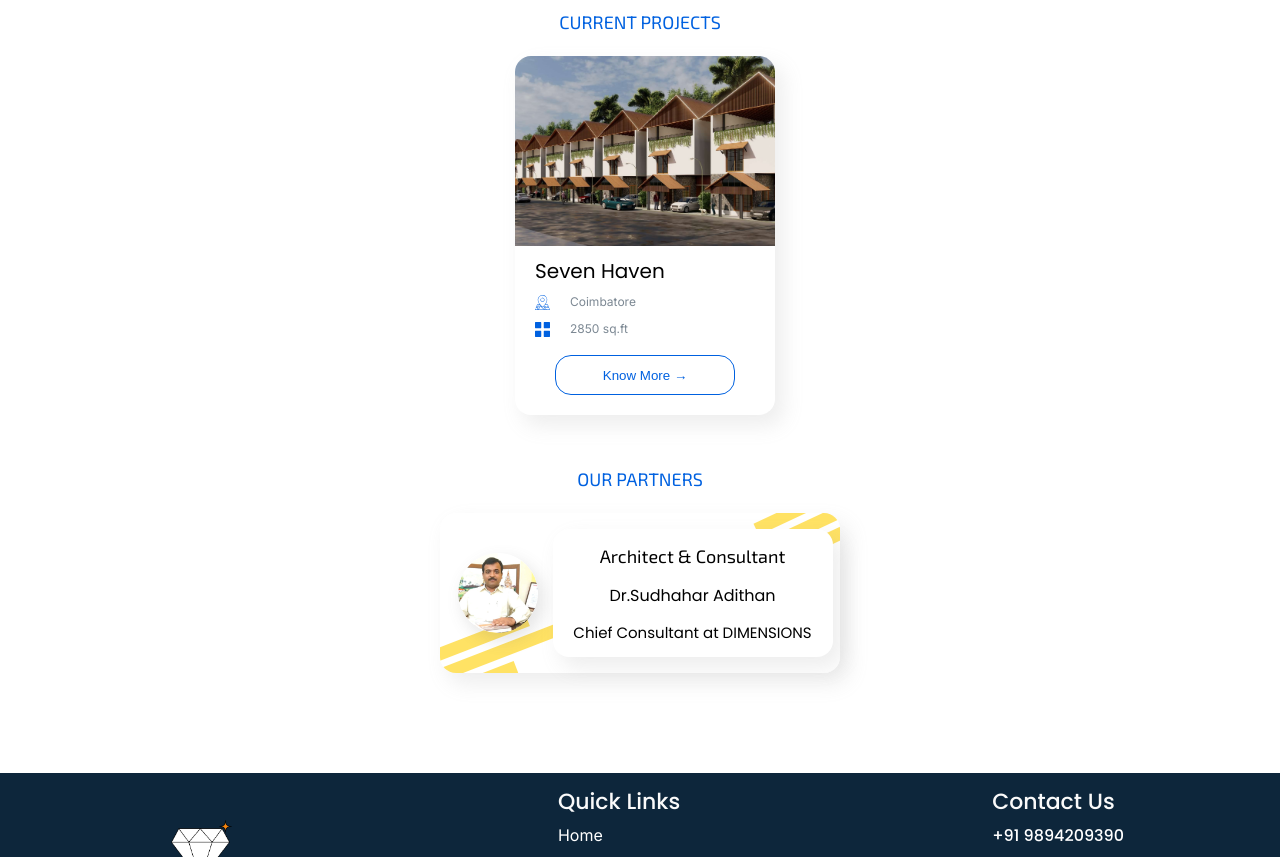
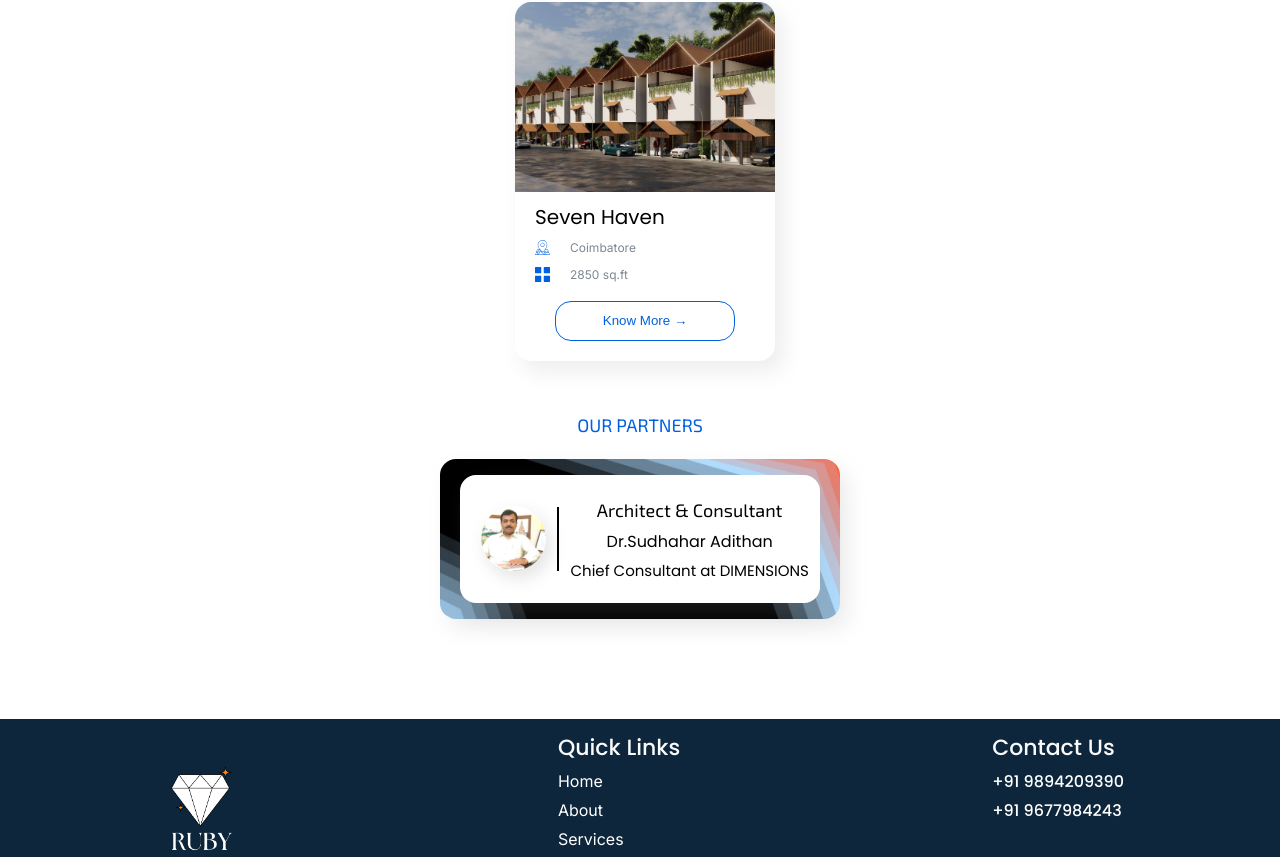
Before and after one commit to Kirthik24/ruby-realty-ventures, a React (Vite) app: page / in a window 1280 px wide. Shown: the part 1862-2719 px from the top of the page. Built offline with nearby package versions, Linux system fonts and the light colour scheme.

Commit message:
our partners card update

```diff
--- a/src/components/OurPartners.jsx
+++ b/src/components/OurPartners.jsx
@@ -11,11 +11,14 @@ const OurPartners = () => {
                 {partners.map((partner, index)=>(
                     <a href={partner.link} target='block'>
                     <div className="partner-card" key={index}>
-                    <img src={partner.image} alt="" />
                     <div className="details">
+                        <img src={partner.image} alt="" />
+                        <hr />
+                        <div className="flex-c">
                         <h5>{partner.partner_type}</h5>
                         <h7>{partner.name}</h7>
                         <h8>{partner.company}</h8>
+                        </div>
                     </div>
                 </div></a>
 
--- a/src/css/About.scss
+++ b/src/css/About.scss
@@ -3,7 +3,8 @@
     margin-top: 85px;
 
     img{
-        width: 40%;
+        width: 35%;
+        max-width: 400px;
         height: 100%;
         object-fit: cover;
         border-radius: 10px;
@@ -38,7 +39,6 @@
             display: flex;
             flex-direction: column;
             align-items: center;
-
         }
     }
 
--- a/src/css/OurPartners.scss
+++ b/src/css/OurPartners.scss
@@ -3,6 +3,11 @@
 
 .partners-container{
     margin-top: 50px;
+
+
+    .flex-c{
+        gap: 5px;
+    }
 
     h5{
         text-align: center;
@@ -44,8 +49,8 @@
 
 
             img{
-                width: 80px;
-                height: 80px;
+                width: 65px;
+                height: 65px;
                 margin-left: 10px;
                 border-radius: 50%;
                 object-fit: cover;
@@ -53,21 +58,32 @@
                 box-shadow: 5px 7px 16px 1px rgba(101, 99, 99, 0.16);
             }
 
+
+
             .details{
-                width: 70%;
+                width: 90%;
                 height: 80%;
                 border-radius: 16px;
                 background: white;
                 box-shadow: 8px 10px 20px 1px rgba(152, 152, 152, 0.16);
 
                 display: flex;
-                flex-direction: column;
                 align-items: center;
                 justify-content: space-evenly;
+
+                hr{
+                    height: 50%;
+                    width: 0.5px;
+                    color: #000;
+                    border: 0.5px solid black;
+                }
 
                 h5{
                     color: black;
                     margin: 0px;
+                    @include tablet{
+                        font-size: 16px;
+                    }
                 }
 
                 h7{
@@ -86,7 +102,7 @@
                     text-align: center;
                     font-size: 15px;
                     @include tablet{
-                        font-size: 14px;
+                        font-size: 12px;
                     }
                 }
 
```
Also changed, not shown: src/assets/cb-1.jpg, 1 other file (tests, documents, lock files or other folders).
